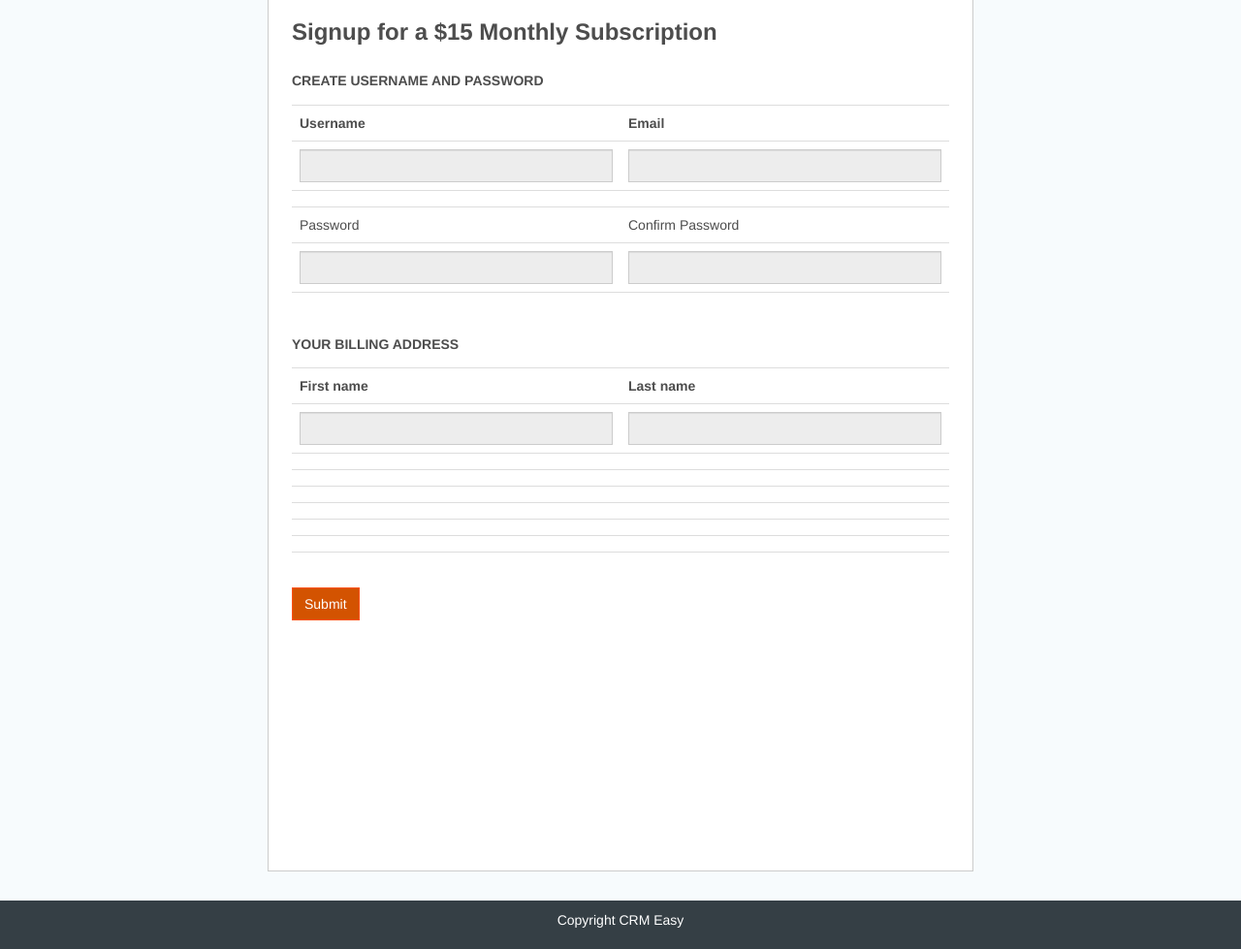
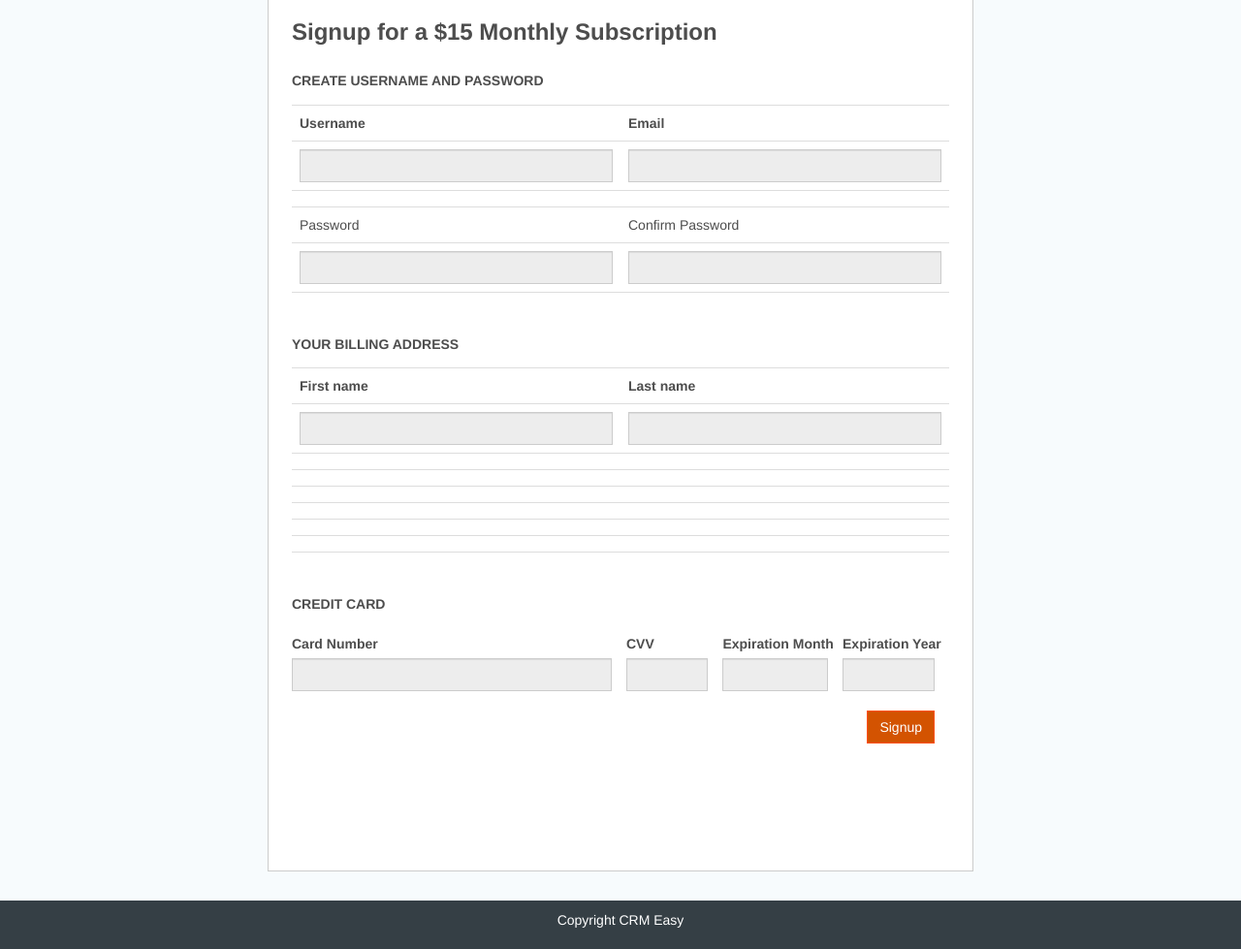
Before and after one commit to rssr25/Django-practice, a Django app: page /signup/ in a window 1280 px wide. Shown: the part 82-1061 px from the top of the page at 97% size. Run offline with Django 3.2, Linux system fonts and the light colour scheme; parts of the project's set-up code (start-up, migrations or seed data) failed here and were passed over; some libraries are stand-ins or nearby versions.

Commit message:
updated subscriber template with credit card form

```diff
--- a/crmapp/templates/subscribers/subscriber_new.html
+++ b/crmapp/templates/subscribers/subscriber_new.html
@@ -80,9 +80,79 @@
 						</tr>
 					</tbody>
 				</table>
-				<input class="btn btn-primary" type="submit" value="Submit">
 			</form>
 			{# Credit Card Section #}
+			<h5 class="sn-sh">CREDIT CARD</h5>
+			<form id="payment-form" action="." method="post">
+				<table class="table">
+					<tbody>
+						<tr>
+							<th>Card Number</th>
+							<th>CVV</th>
+							<th>Expiration Month</th>
+							<th>Expiration Year</th>
+						</tr>
+						<tr>
+							<td><input type="text" size="32" data-stripe="number" class="col-md-10 form-control" /></td>
+
+							<td><input type="text" size="4" data-stripe="cvc" class="col-md-2 form-control"></td>
+
+							<td><input type="text" size="2" data-stripe="exp-month" class="col-md-1 form-control"></td>
+
+							<td><input type="text" size="4" data-stripe="exp-year" class="col-md-1 form-control"></td>
+						</tr>
+					</tbody>
+				</table>
+				<span class="payment-errors label label-danger"></span>
+				<div class="">
+					{% for err in form.non_field_errors %}
+						<p class="label label-danger">{{ err }}</p>
+					{% endfor %}
+				</div>
+				<input id="payment-submit" type="submit" value="Signup" class="btn btn-primary"/>
+
+			</form>
 		</div>
 	</div>
 {% endblock content %}
+
+{% block footer_javascript_page %}
+
+	<script type="text/javascript" src="https://js.stripe.com/v2/"></script>
+	<script type="text/javascript">
+		//this identifies your website in the createToken call below
+		Stripe.setPublishableKey("{{ STRIPE_PUBLISHABLE_KEY }}");
+		var stripeResponseHandler = function(status, response){
+			var $form = $("#payment-form");
+			var $regform = $("#user-reg-form");
+
+			if(response.error){
+				//show the errors on the form
+				$form.find('.payment-errors').text(response.error.message);
+				$form.find('#payment-submit').prop('disabled', false);
+			} else {
+				//token contains id, last4, and card type
+				var token = response.id;
+				//insert the token into the form so it gets submitted
+				$regform.append(
+						$('<input type="hidden" name="stripeToken"/>').val(token)
+					);
+				//and submit
+				$regform.get(0).submit();
+			}
+		};
+
+		jQuery(function($){
+			$('#payment-form').submit(function(event){
+				var $form = $(this);
+
+				//disable the submit button to prevent repeated clicks
+				$form.find('#payment-submit').prop('disabled', true);
+				Stripe.createToken($form, stripeResponseHandler);
+				//prevent the form from submitting with the default action
+				return false;
+			});
+		});
+	</script>
+
+{% endblock footer_javascript_page %}
```
